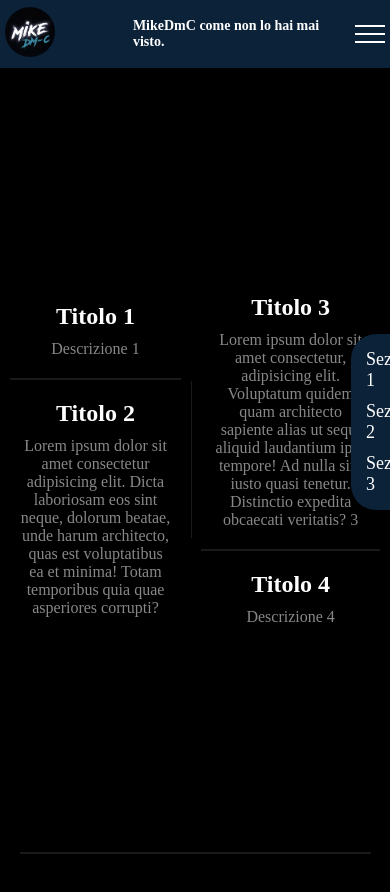
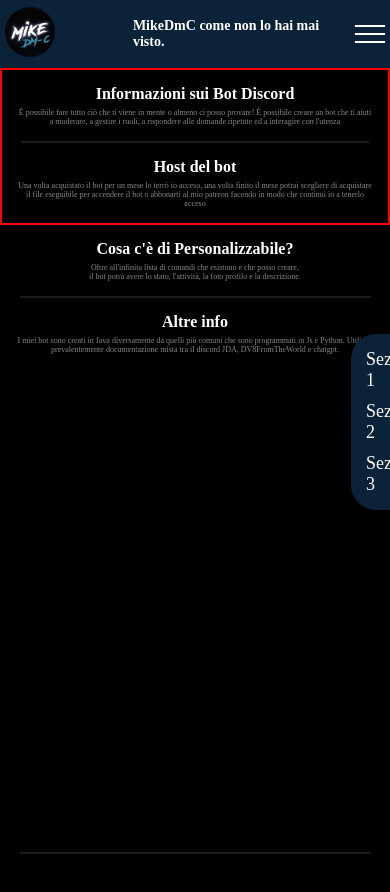
Before and after one commit to MicheleIlPro/mikedmc, an Angular app: page /bots in a window 390 px wide. Shown: the top 892 px of the page. Built offline with nearby package versions, Linux system fonts and the light colour scheme; a web font is replaced by a local one.

Commit message:
pagina bots responsive 1

```diff
--- a/src/app/mains/bots/bots.component.css
+++ b/src/app/mains/bots/bots.component.css
@@ -62,6 +62,7 @@
 .grid-row {
   display: block;
   justify-content: center;
+  width: 40vw;
 }
 
 .grid-item {
@@ -78,3 +79,50 @@
   font-size: 16px;
   color: #888;
 }
+
+.red{
+  border: 2px solid red;
+}
+
+@media only screen and (max-width: 1000px) {
+
+  .grid-section {
+    display: block;
+  }
+
+  .grid-row {
+    width: auto;
+  }
+
+  .grid-item {
+    padding: 20px;
+  }
+
+  .grid-item h2 {
+    font-size: 20px;
+    margin-bottom: 5px;
+  }
+
+  .grid-item p {
+    font-size: 12px;
+  }
+
+  .dividerVerticale{
+    display: none;
+  }
+}
+
+@media (max-width: 400px) {
+
+  .grid-item {
+    padding: 15px;
+  }
+
+  .grid-item h2 {
+    font-size: 16px;
+  }
+
+  .grid-item p {
+    font-size: 8px;
+  }
+}
--- a/src/app/mains/bots/bots.component.html
+++ b/src/app/mains/bots/bots.component.html
@@ -5,15 +5,15 @@
 </div>
 
 <section id="section1" class="grid-section">
-  <div class="grid-row">
+  <div class="grid-row red">
     <div class="grid-item">
-      <h2>Titolo 1</h2>
-      <p>Descrizione 1</p>
+      <h2>Informazioni sui Bot Discord</h2>
+      <p>È possibile fare tutto ciò che ti viene in mente o almeno ci posso provare! È possibile creare un bot che ti aiuti a moderare, a gestire i ruoli, a rispondere alle domande ripetute ed a interagire con l'utenza</p>
     </div>
     <div class="divider"></div>
     <div class="grid-item">
-      <h2>Titolo 2</h2>
-      <p>Lorem ipsum dolor sit amet consectetur adipisicing elit. Dicta laboriosam eos sint neque, dolorum beatae, unde harum architecto, quas est voluptatibus ea et minima! Totam temporibus quia quae asperiores corrupti?</p>
+      <h2>Host del bot</h2>
+      <p>Una volta acquistato il bot per un mese lo terrò io acceso, una volta finito il mese potrai scegliere di acquistare il file eseguibile per accendere il bot o abbonarti al mio patreon facendo in modo che continui io a tenerlo acceso</p>
     </div>
   </div>
 
@@ -21,13 +21,13 @@
 
   <div class="grid-row">
     <div class="grid-item">
-      <h2>Titolo 3</h2>
-      <p>Lorem ipsum dolor sit amet consectetur, adipisicing elit. Voluptatum quidem quam architecto sapiente alias ut sequi aliquid laudantium ipsa tempore! Ad nulla sint iusto quasi tenetur. Distinctio expedita obcaecati veritatis? 3</p>
+      <h2>Cosa c'è di Personalizzabile?</h2>
+      <p>Oltre all'infinita lista di comandi che esistono e che posso creare, <br> il bot potrà avere lo stato, l'attività, la foto profilo e la descrizione.</p>
     </div>
     <div class="divider"></div>
     <div class="grid-item">
-      <h2>Titolo 4</h2>
-      <p>Descrizione 4</p>
+      <h2>Altre info</h2>
+      <p>I miei bot sono creati in Java diversamente da quelli più comuni che sono programmati in Js e Python. Utilizzo prevalentemente documentazione mista tra il discord JDA, DV8FromTheWorld e chatgpt.</p>
     </div>
   </div>
 </section>
```
